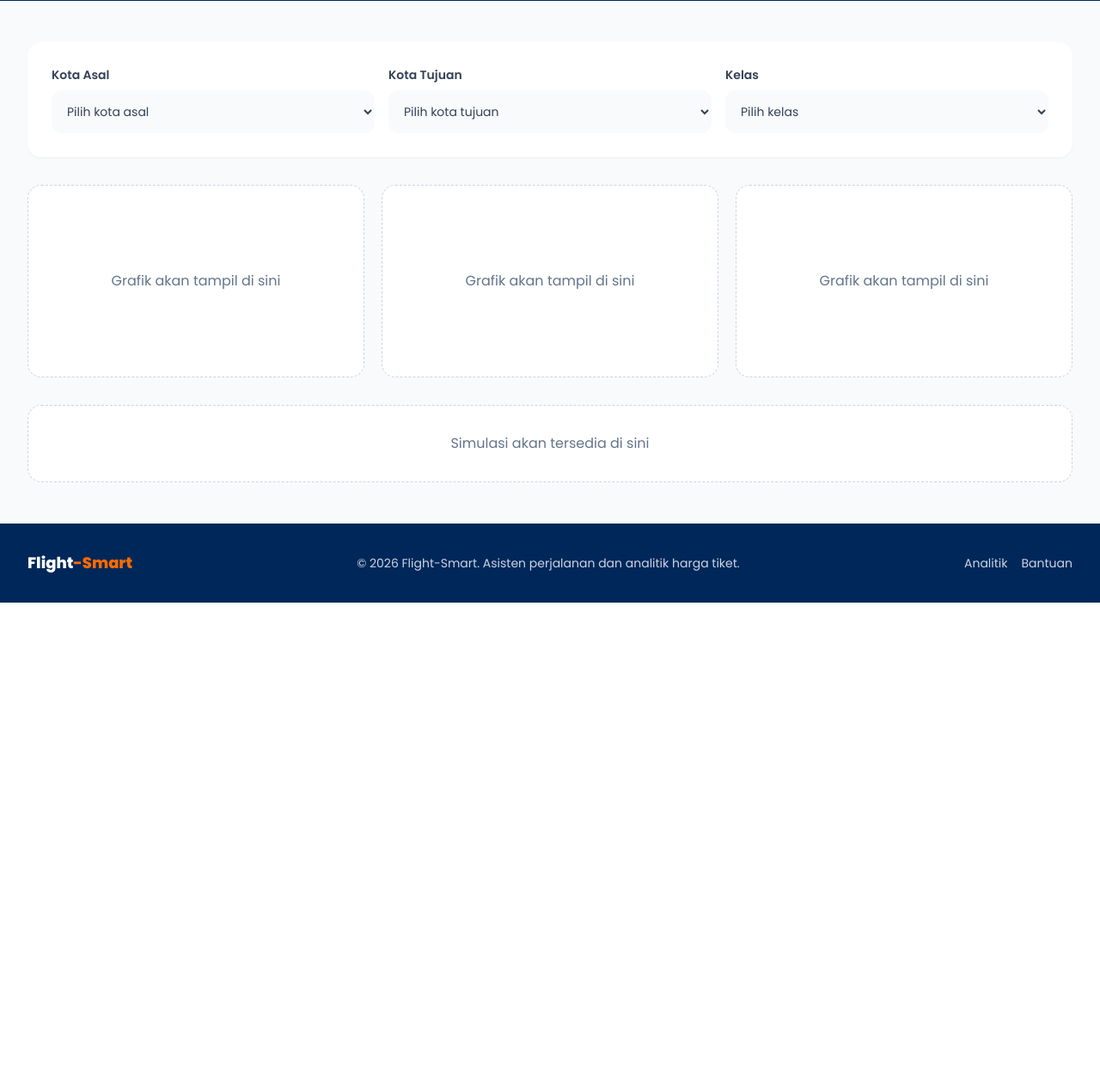
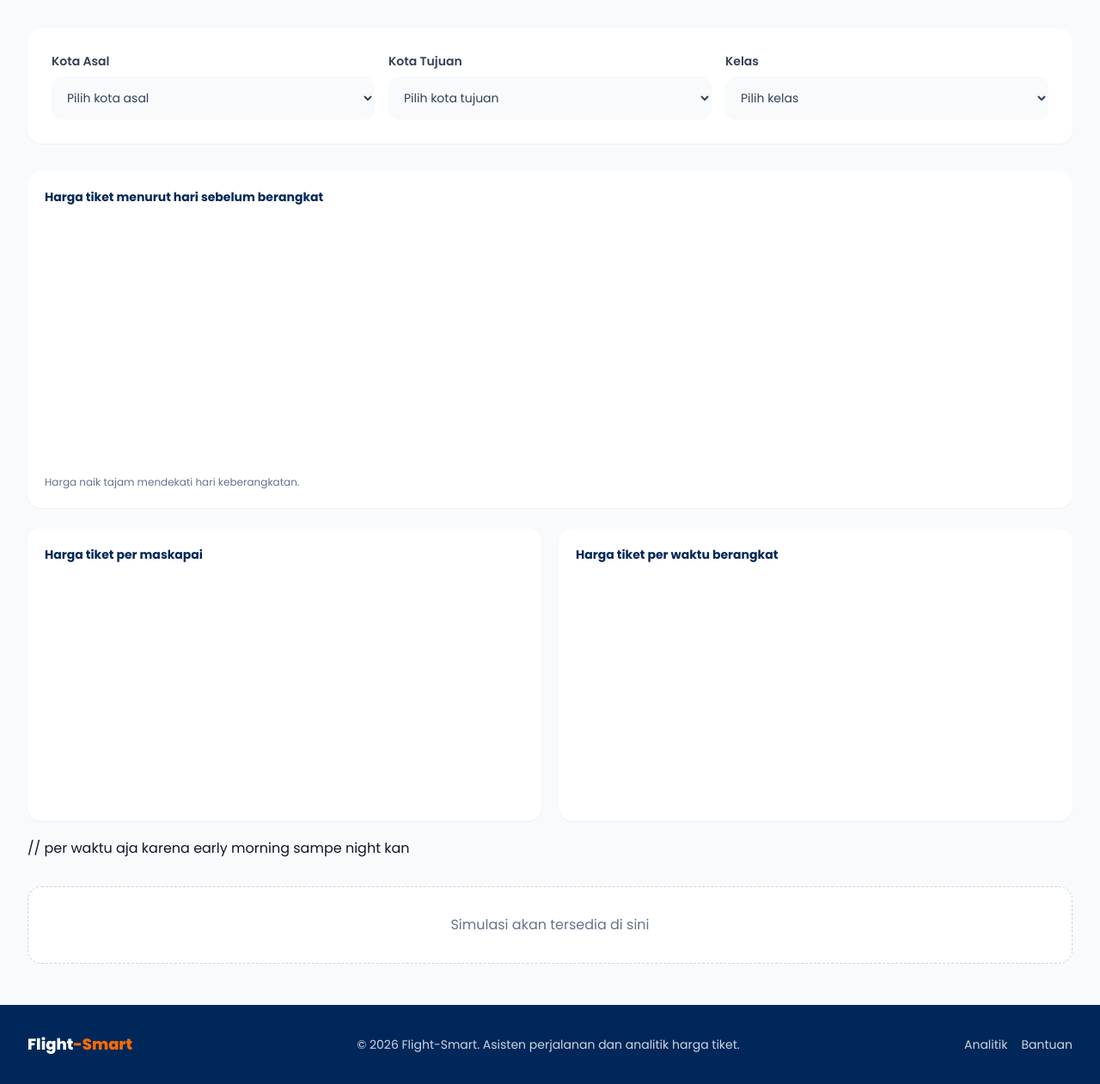
Before and after one commit to Danshh54/Proyek-akhir-aplikasi-web, a Flask app: template templates/dashboard.html in a window 1280 px wide. Shown: the part 307-1568 px from the top of the page at 86% size. Before the commit the page ends 1008 px from the top, so only its background shows below. Run offline with Flask 3, Linux system fonts and the light colour scheme; the template is opened without the code that fills it, so the values that code supplies are empty; a map, chart or similar area stays blank; parts of the project's set-up code (start-up, migrations or seed data) failed here and were passed over; some libraries are stand-ins or nearby versions.

Commit message:
feat(dashboard): tambah linecart kurva harg, bar chart harga maskapai dan herga per waktu keberangkatan

```diff
--- a/app.py
+++ b/app.py
@@ -1,4 +1,5 @@
 from flask import Flask, jsonify, render_template, request
+import pandas as pd
 
 from core.data_manager import FlightDataManager
 
@@ -60,7 +61,22 @@ def dashboard_data():
     if asal == tujuan:
         return jsonify({"error": "Kota asal dan tujuan harus berbeda."}), 400
 
-    return jsonify(dm.get_dashboard_data(asal, tujuan, kelas))
+    result = dm.get_dashboard_data(asal, tujuan, kelas)
+    frame = dm.data[
+        (dm.data["source_city"] == asal)
+        & (dm.data["destination_city"] == tujuan)
+        & (dm.data["class"] == kelas)
+    ]
+    departure_order = ["Early_Morning", "Morning", "Afternoon", "Evening", "Night", "Late_Night"]
+    departure = frame.groupby("departure_time", as_index=False)["price"].mean()
+    departure["departure_time"] = pd.Categorical(
+        departure["departure_time"], categories=departure_order, ordered=True
+    )
+    departure = departure.sort_values("departure_time")
+    result["chart"]["rata_rata_jam_berangkat"] = departure.rename(
+        columns={"departure_time": "jam_berangkat", "price": "harga"}
+    ).to_dict("records")
+    return jsonify(result)
 
 
 @app.route("/chat")
--- a/static/js/dashboard.js
+++ b/static/js/dashboard.js
@@ -1,5 +1,133 @@
 function formatAmount(value) {
   return `INR ${Math.round(Number(value)).toLocaleString("id-ID")}`;
+}
+
+let priceChart;
+let airlineChart;
+let departureChart;
+
+const bestWindowPlugin = {
+  id: "bestWindow",
+  beforeDatasetsDraw(chart, args, options) {
+    const range = options.window;
+    if (!range || range.start === null || range.end === null) return;
+    const { ctx, chartArea, scales } = chart;
+    const left = Math.min(scales.x.getPixelForValue(range.start), scales.x.getPixelForValue(range.end));
+    const right = Math.max(scales.x.getPixelForValue(range.start), scales.x.getPixelForValue(range.end));
+    ctx.save();
+    ctx.fillStyle = "rgba(34, 197, 94, .14)";
+    ctx.fillRect(left, chartArea.top, right - left, chartArea.bottom - chartArea.top);
+    ctx.restore();
+  },
+  afterDraw(chart, args, options) {
+    const range = options.window;
+    if (!range || range.start === null || range.end === null) return;
+    const { ctx, chartArea, scales } = chart;
+    const center = (scales.x.getPixelForValue(range.start) + scales.x.getPixelForValue(range.end)) / 2;
+    ctx.save();
+    ctx.fillStyle = "#15803d";
+    ctx.font = "600 11px Poppins, sans-serif";
+    ctx.textAlign = "center";
+    ctx.fillText("Waktu terbaik beli", center, chartArea.top + 14);
+    ctx.restore();
+  },
+};
+
+function updatePriceChart(trend, bestWindow) {
+  const canvas = document.getElementById("price-chart");
+  if (!canvas || typeof Chart === "undefined") return;
+
+  const points = trend
+    .map((item) => ({ x: Number(item.days_left), y: Number(item.harga) }))
+    .sort((a, b) => b.x - a.x);
+  const options = {
+    responsive: true,
+    maintainAspectRatio: false,
+    animation: false,
+    plugins: {
+      legend: { display: false },
+      bestWindow: { window: bestWindow },
+      tooltip: {
+        callbacks: {
+          title: (items) => `${items[0].parsed.x} hari sebelum berangkat`,
+          label: (item) => `INR ${Math.round(item.parsed.y).toLocaleString("id-ID")}`,
+        },
+      },
+    },
+    scales: {
+      x: {
+        type: "linear",
+        min: 1,
+        max: 49,
+        reverse: true,
+        title: { display: true, text: "hari sebelum berangkat" },
+        ticks: {
+          stepSize: 7,
+          callback: (value) => [49, 35, 21, 7, 1].includes(Number(value)) ? value : "",
+        },
+      },
+      y: {
+        title: { display: true, text: "Harga (INR)" },
+        ticks: { callback: (value) => Math.round(value).toLocaleString("id-ID") },
+      },
+    },
+  };
+
+  if (!priceChart) {
+    priceChart = new Chart(canvas, {
+      type: "line",
+      data: {
+        datasets: [{
+          label: "Harga tiket",
+          data: points,
+          borderColor: "#14568E",
+          backgroundColor: "rgba(20, 86, 142, .08)",
+          borderWidth: 2,
+          pointRadius: 2,
+          tension: .25,
+          fill: true,
+        }],
+      },
+      options,
+      plugins: [bestWindowPlugin],
+    });
+  } else {
+    priceChart.data.datasets[0].data = points;
+    priceChart.options.plugins.bestWindow.window = bestWindow;
+    priceChart.update();
+  }
+}
+
+function updateBarChart(chart, canvasId, labels, values, color) {
+  const canvas = document.getElementById(canvasId);
+  if (!canvas || typeof Chart === "undefined") return chart;
+  const options = {
+    responsive: true,
+    maintainAspectRatio: false,
+    animation: false,
+    plugins: {
+      legend: { display: false },
+      tooltip: { callbacks: { label: (item) => `INR ${Math.round(item.raw).toLocaleString("id-ID")}` } },
+    },
+    scales: {
+      x: { ticks: { maxRotation: 45, minRotation: 0 } },
+      y: {
+        title: { display: true, text: "Harga (INR)" },
+        ticks: { callback: (value) => Math.round(value).toLocaleString("id-ID") },
+      },
+    },
+  };
+  if (!chart) {
+    return new Chart(canvas, {
+      type: "bar",
+      data: { labels, datasets: [{ data: values, backgroundColor: color, borderRadius: 6 }] },
+      options,
+    });
+  }
+  chart.data.labels = labels;
+  chart.data.datasets[0].data = values;
+  chart.update();
+  return chart;
 }
 
 function readSummary(summary) {
@@ -121,6 +249,21 @@ function initStandaloneDashboard() {
       document.getElementById("dashboard-harga-aman").textContent = formatAmount(summary.safe);
       document.getElementById("dashboard-potensi-hemat").textContent = `INR ${summary.savings.toLocaleString("id-ID")} (${summary.percentage}%)`;
       document.getElementById("dashboard-waktu-aman").textContent = `${summary.smaller}-${summary.larger} hari sebelum berangkat`;
+      updatePriceChart(data.chart.tren_harga, data.summary.waktu_aman_beli);
+      airlineChart = updateBarChart(
+        airlineChart,
+        "airline-chart",
+        data.chart.rata_rata_airline.map((item) => item.airline),
+        data.chart.rata_rata_airline.map((item) => Number(item.harga)),
+        "rgba(248, 106, 0, .78)"
+      );
+      departureChart = updateBarChart(
+        departureChart,
+        "departure-chart",
+        data.chart.rata_rata_jam_berangkat.map((item) => item.jam_berangkat.replace("_", " ")),
+        data.chart.rata_rata_jam_berangkat.map((item) => Number(item.harga)),
+        "rgba(20, 86, 142, .78)"
+      );
       summaryElement.classList.remove("hidden");
     } catch (err) {
       error.textContent = err.message;
--- a/templates/base.html
+++ b/templates/base.html
@@ -8,6 +8,13 @@
     <link rel="preconnect" href="https://fonts.gstatic.com" crossorigin>
     <link href="https://fonts.googleapis.com/css2?family=Poppins:wght@400;500;600;700;800&display=swap" rel="stylesheet">
     <script src="https://cdn.tailwindcss.com"></script>
+    <style>
+      .hero-flight {
+        background-image: linear-gradient(110deg, rgba(0, 39, 90, .98) 15%, rgba(0, 39, 90, .76) 55%, rgba(0, 39, 90, .35)), url("https://images.unsplash.com/photo-1436491865332-7a61a109cc05?auto=format&fit=crop&w=1800&q=85");
+        background-position: center;
+        background-size: cover;
+      }
+    </style>
     <script>
       tailwind.config = {
         theme: {
--- a/templates/dashboard.html
+++ b/templates/dashboard.html
@@ -3,7 +3,7 @@
 {% block title %}Analitik Harga | Flight-Smart{% endblock %}
 
 {% block content %}
-  <section class="bg-navy px-4 py-12 text-white sm:px-6 sm:py-16 lg:px-8">
+  <section class="hero-flight px-4 py-10 text-white sm:px-6 sm:py-14 lg:px-8">
     <div class="mx-auto max-w-7xl">
       <p class="text-sm font-bold uppercase tracking-widest text-orange">Flight-Smart Analytics</p>
       <h1 class="mt-3 text-3xl font-extrabold sm:text-4xl">Analitik harga</h1>
@@ -47,13 +47,20 @@
       </div>
     </section>
 
-    <section class="mt-8 grid gap-5 md:grid-cols-3">
-      <div class="flex min-h-56 items-center justify-center rounded-2xl border border-dashed border-slate-300 bg-white p-6 text-center text-slate-500">Grafik akan tampil di sini</div>
-      <div class="flex min-h-56 items-center justify-center rounded-2xl border border-dashed border-slate-300 bg-white p-6 text-center text-slate-500">Grafik akan tampil di sini</div>
-      <div class="flex min-h-56 items-center justify-center rounded-2xl border border-dashed border-slate-300 bg-white p-6 text-center text-slate-500">Grafik akan tampil di sini</div>
+    <section class="mt-8">
+      <div class="rounded-2xl bg-white p-5 shadow-sm md:col-span-1">
+        <p class="mb-4 text-sm font-bold text-navy">Harga tiket menurut hari sebelum berangkat</p>
+        <div class="h-[280px] w-full"><canvas id="price-chart" aria-label="Grafik harga tiket menurut hari sebelum berangkat"></canvas></div>
+        <p class="mt-4 text-xs leading-5 text-slate-500">Harga naik tajam mendekati hari keberangkatan.</p>
+      </div>
+    </section>
+    <section class="mt-6 grid gap-5 md:grid-cols-2">
+      <div class="h-[340px] rounded-2xl bg-white p-5 shadow-sm"><p class="mb-4 text-sm font-bold text-navy">Harga tiket per maskapai</p><div class="h-[280px] w-full"><canvas id="airline-chart" aria-label="Bar chart harga tiket per maskapai"></canvas></div></div>
+      <div class="h-[340px] rounded-2xl bg-white p-5 shadow-sm"><p class="mb-4 text-sm font-bold text-navy">Harga tiket per waktu berangkat</p><div class="h-[280px] w-full"><canvas id="departure-chart" aria-label="Bar chart harga tiket per waktu berangkat"></canvas></div></div> // per waktu aja karena early morning sampe night kan
     </section>
     <section id="simulasi" class="mt-8 scroll-mt-[88px] rounded-2xl border border-dashed border-slate-300 bg-white p-8 text-center text-slate-500">Simulasi akan tersedia di sini</section>
   </main>
 
+  <script src="https://cdn.jsdelivr.net/npm/chart.js@4.4.7/dist/chart.umd.min.js"></script>
   <script src="{{ url_for('static', filename='js/dashboard.js') }}"></script>
 {% endblock %}
--- a/templates/index.html
+++ b/templates/index.html
@@ -1,14 +1,13 @@
 {% extends "base.html" %}
 
 {% block content %}
-  <section class="relative overflow-hidden bg-navy text-white">
-    <div class="absolute inset-0 bg-[linear-gradient(110deg,rgba(0,39,90,.98)_15%,rgba(0,39,90,.76)_55%,rgba(0,39,90,.35)),url('https://images.unsplash.com/photo-1436491865332-7a61a109cc05?auto=format&fit=crop&w=1800&q=85')] bg-cover bg-center"></div>
+  <section class="hero-flight relative overflow-hidden text-white">
     <div class="relative mx-auto max-w-7xl px-4 pb-36 pt-20 sm:px-6 sm:pb-40 sm:pt-28 lg:px-8">
       <div class="max-w-2xl">
         <p class="mb-5 text-sm font-bold uppercase tracking-[.18em] text-orange">Perjalanan lebih cerdas dimulai di sini</p>
         <h1 class="text-4xl font-extrabold leading-tight sm:text-6xl">Cari tiket, pahami harga, <span class="text-orange">terbang lebih hemat.</span></h1>
         <p class="mt-6 max-w-xl text-base leading-7 text-blue-100 sm:text-lg">Flight-Smart membantu kamu menemukan waktu terbaik untuk membeli tiket berdasarkan data dan pola harga penerbangan.</p>
-        <a href="#search" class="mt-8 inline-flex items-center gap-2 rounded-full bg-orange px-6 py-3 font-bold shadow-lg shadow-orange/20 transition hover:bg-orange/90">Mulai cari tiket <span aria-hidden="true">→</span></a>
+        <a href="#hasil" class="mt-8 inline-flex items-center gap-2 rounded-full bg-orange px-6 py-3 font-bold shadow-lg shadow-orange/20 transition hover:bg-orange/90">Mulai cari tiket <span aria-hidden="true">→</span></a>
       </div>
     </div>
   </section>
```
